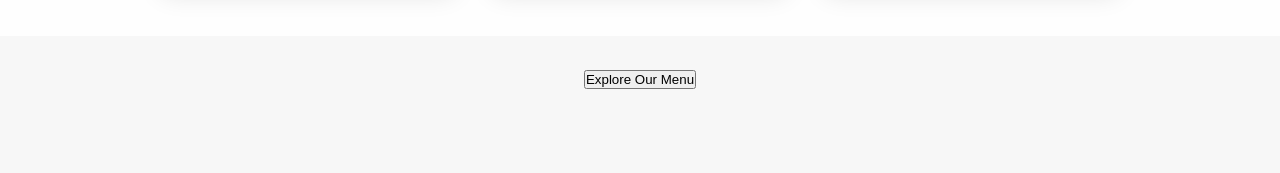
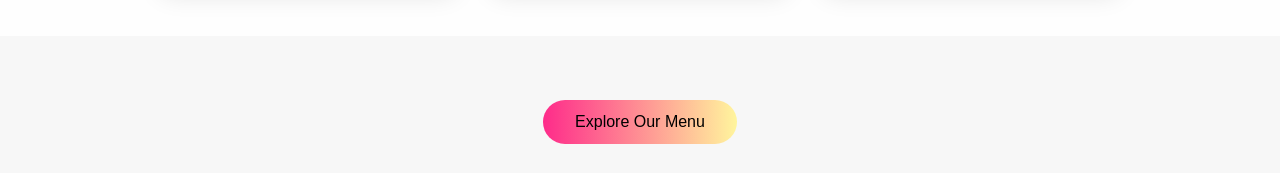
Before and after one commit to nuhaa333/Zaiqa_app, a React (Create React App) app: page / in a window 1280 px wide. Shown: the part 1601-1774 px from the top of the page. Before the commit the page ends 1722 px from the top, so only its background shows below. Built offline with nearby package versions, Linux system fonts and the light colour scheme.

Commit message:
btn styling

```diff
--- a/src/home.css
+++ b/src/home.css
@@ -155,7 +155,7 @@ h2{
     line-height: 1.5;
 }
 
-.explore {
+.explore-btn {
     margin-top: 2rem;
     padding: 0.8rem 2rem;
     font-size: 1rem;
@@ -172,7 +172,7 @@ h2{
     font-weight: bold;
   }
 
-  .explore:hover {
+  .explore-btn:hover {
     background: linear-gradient(to right, #fff59d, #ff7eb9);
   }
 
```
